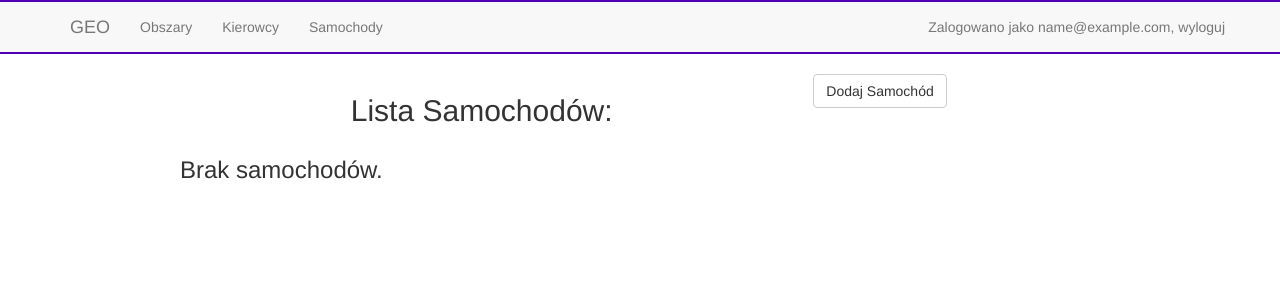
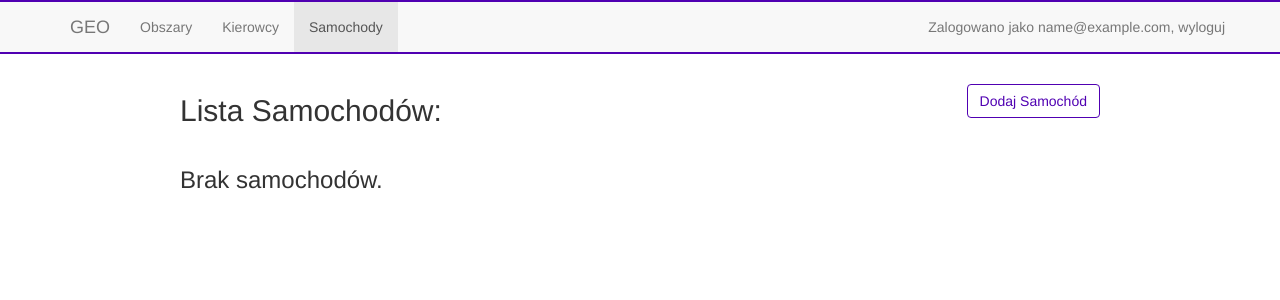
Before and after one commit to guy881/geo-pop, a Django app: page /cars/list/ in a window 1280 px wide. Shown: the top 300 px of the page. Run offline with Django 3.2, Linux system fonts and the light colour scheme; the visitor is signed in with stand-in values (Sample User, id 1); data that the repository does not hold is empty; some libraries are stand-ins or nearby versions.

Commit message:
Updated menu and styling.

```diff
--- a/static/css/style.css
+++ b/static/css/style.css
@@ -19,10 +19,15 @@ body {
 
 h2 {
     text-align: center;
+    margin-bottom: 20px;
 }
 
 .save-button {
     float: right;
+}
+
+.list-title {
+    text-align: start;
 }
 
 .container-resources {
@@ -44,6 +49,7 @@ h2 {
     background-color: transparent;
     border-color: #5000b2;
     transition: all .2s ease-in-out;
+    margin: 10px 0;
 }
 
 .btn-outline-geo:hover {
@@ -62,3 +68,9 @@ h2 {
     background-color: #5000B2;
     border-color: #5000B2;
 }
+
+#id_is_available {
+    outline: none;
+    box-shadow: none;
+    width: 26px;
+}
--- a/templates/cars/car_add.html
+++ b/templates/cars/car_add.html
@@ -74,7 +74,7 @@
 
                 <div class="form-group">
                     <div class="col-sm-offset-4 col-sm-8">
-                        <button type="submit" class="btn btn-default">Zapisz</button>
+                        <button type="submit" class="btn btn-outline-geo">Zapisz</button>
                     </div>
                     <div class="col-sm-offset-4 col-sm-8">
                         <button class="btn btn-default" name="cancel" formnovalidate>Anuluj</button>
--- a/templates/cars/car_list.html
+++ b/templates/cars/car_list.html
@@ -15,10 +15,10 @@
 
             <div class="row">
                 <div class="col-md-8">
-                    <h2>Lista Samochodów:</h2>
+                    <h2 class="list-title">Lista Samochodów:</h2>
                 </div>
-                <div class="col-md-2">
-                    <a href="{% url 'cars:car_create' %}" class="btn btn-default" role="button">Dodaj Samochód</a>
+                <div class="col-md-4">
+                    <a href="{% url 'cars:car_create' %}" class="btn btn-outline-geo pull-right" role="button">Dodaj Samochód</a>
                 </div>
             </div>
 
--- a/templates/navbar.html
+++ b/templates/navbar.html
@@ -17,7 +17,7 @@
             <ul class="nav navbar-nav">
                 <li><a href="{% url "regions:regions" %}">Obszary <span class="sr-only">(current)</span></a></li>
                 <li><a href="{% url "drivers:list" %}">Kierowcy</a></li>
-                <li><a href="#">Samochody</a></li>
+                <li><a href="{% url "cars:car_list" %}">Samochody</a></li>
 
             </ul>
 
```
